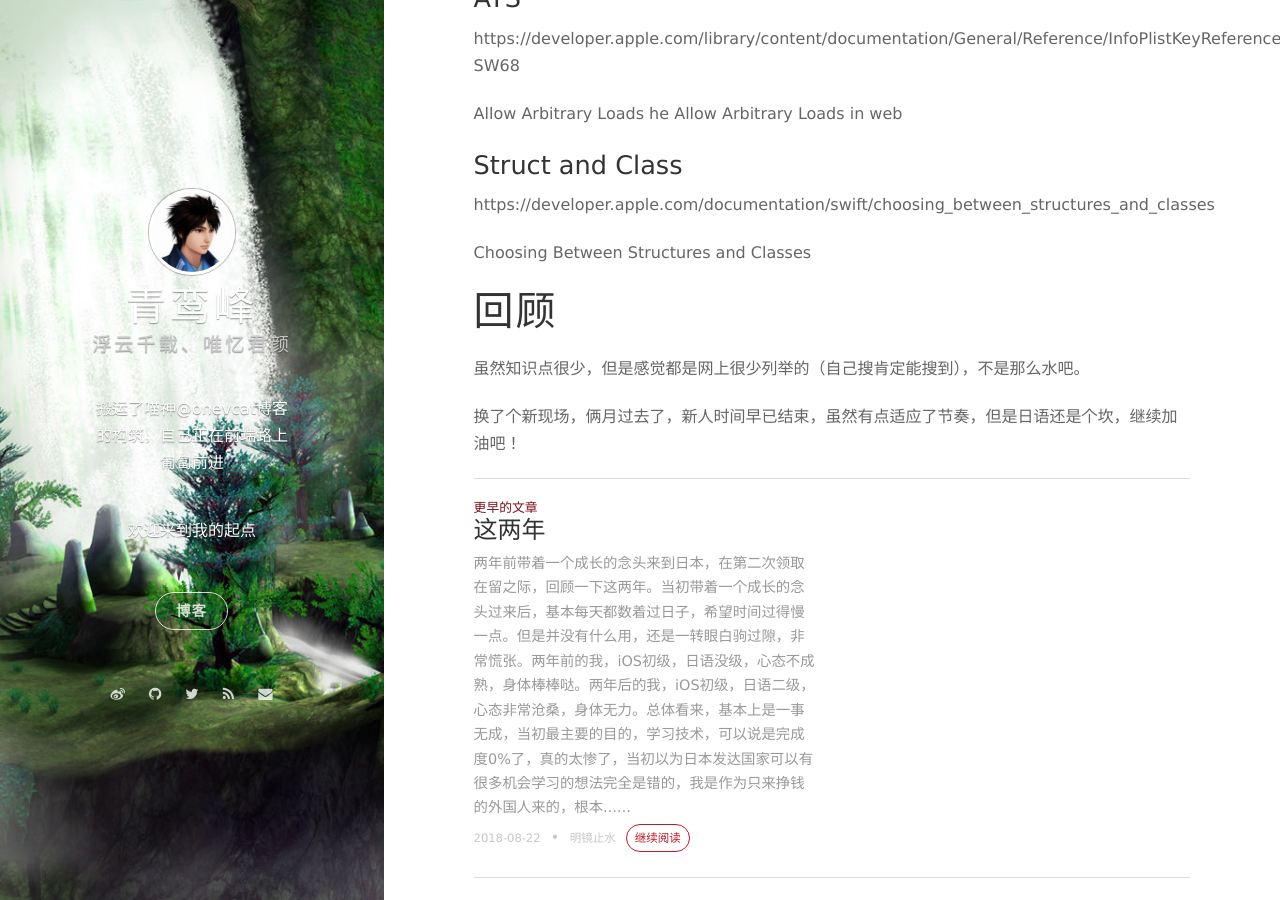
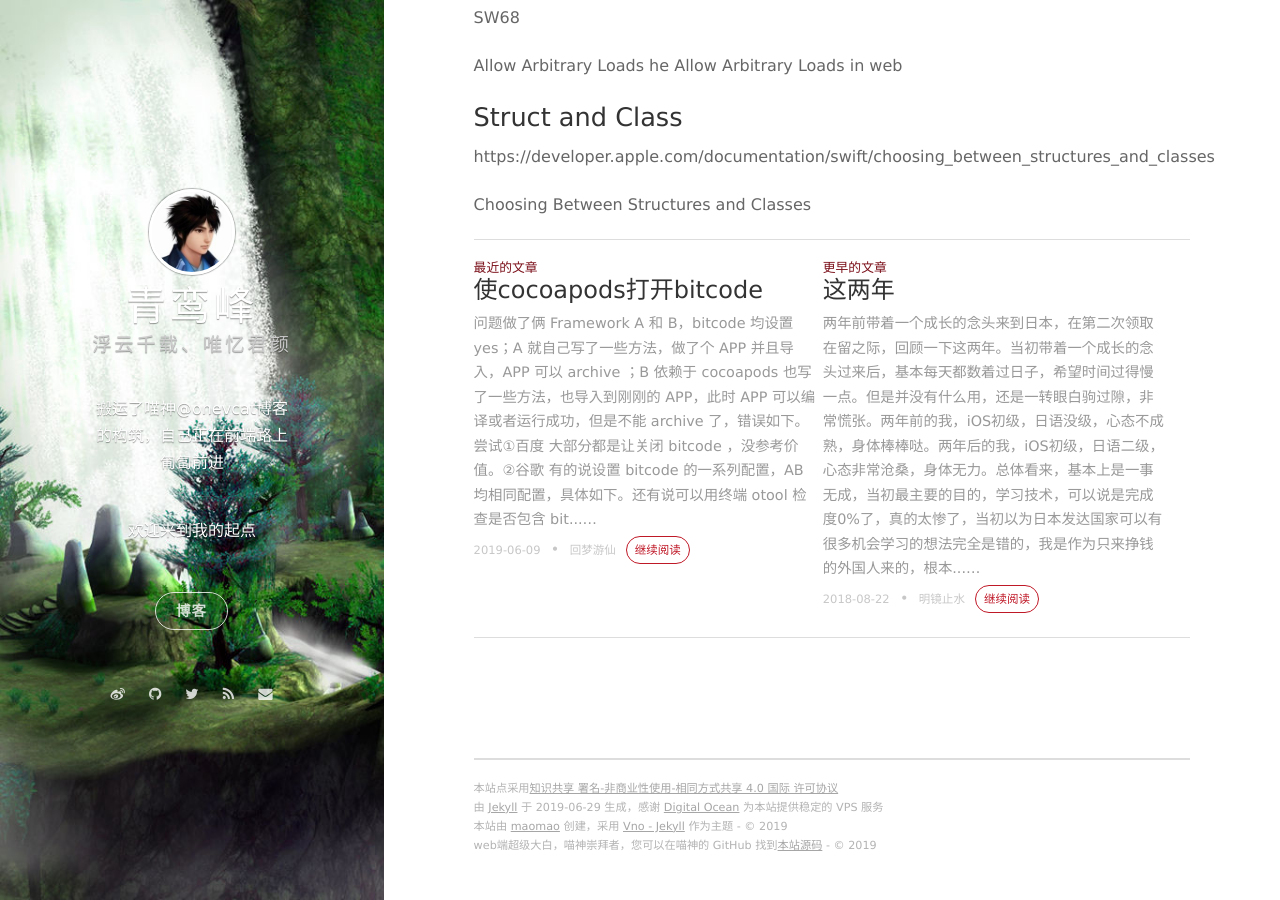
Before and after one commit to MikasaAckerman/mikasaackerman.github.io, a Jekyll site: the page built from _posts/2018-12-06-tipsOfTwoYears.markdown, in a window 1280 px wide and 900 px high, scrolled down 1938 px. Built offline with Jekyll 4.4.1, drawn with Linux system fonts in a browser that asks for light colours; nearby versions of some CDN libraries; comment, search, counter and statistics services are not loaded; some of the changed text lies outside the part shown.

Commit message:
Add cocoapods and bitcode

````diff
--- a/_posts/2018-12-06-tipsOfTwoYears.markdown
+++ b/_posts/2018-12-06-tipsOfTwoYears.markdown
@@ -5,9 +5,7 @@ date: 2018-12-06 22:16:00.000000000 +09:00
 tags: 回梦游仙
 ---
 
-来日本两年多了，一直是一个人开发，新的工作环境也一样，完全没人切磋，感觉进步龟速。。
-
-但是路还是要往前走的，所以现在总结下之前记录的知识点。
+总结下之前记录的知识点。
 
 ### 代码写的 view 如何放入 xib
 ```swift
@@ -92,9 +90,3 @@ Allow Arbitrary Loads he  Allow Arbitrary Loads in web
 https://developer.apple.com/documentation/swift/choosing_between_structures_and_classes
 
 Choosing Between Structures and Classes
-
-
-# 回顾
-虽然知识点很少，但是感觉都是网上很少列举的（自己搜肯定能搜到），不是那么水吧。
-
-换了个新现场，俩月过去了，新人时间早已结束，虽然有点适应了节奏，但是日语还是个坎，继续加油吧！
--- /dev/null
+++ b/_posts/2019-06-09-cocoapodsAndBitcode.markdown
@@ -0,0 +1,63 @@
+---
+layout: post
+title: "使cocoapods打开bitcode"
+date: 2019-06-09 16:16:00.000000000 +09:00
+tags: 回梦游仙
+---
+
+### 问题
+
+做了俩 Framework A 和 B，bitcode 均设置 yes；
+
+A 就自己写了一些方法，做了个 APP 并且导入，APP 可以 archive ；
+
+B 依赖于 cocoapods 也写了一些方法，也导入到刚刚的 APP，此时 APP 可以编译或者运行成功，但是不能 archive 了，错误如下。
+
+![](/assets/images/2019/cocoapodsAndBitcode1.jpeg)
+
+### 尝试
+
+①百度 大部分都是让关闭 bitcode ，没参考价值。
+
+②谷歌 有的说设置 bitcode 的一系列配置，AB 均相同配置，具体如下。
+
+![](/assets/images/2019/cocoapodsAndBitcode2.jpeg)
+
+还有说可以用终端 otool 检查是否包含 bitcode，AB 均测试，结果数量都一样，报错的 B 文件和 A 库里其他文件测试结果也相同，具体如下。
+
+![](/assets/images/2019/cocoapodsAndBitcode3.jpeg)
+
+### 解决
+
+因为 B 库是依赖于 cocoapods 的，所以得给 APP pod install，编译能成功也能运行，但是不能打包。
+
+从这一点思考出可能是因为 cocoapods 编译引起的，赶紧继续搜索，找到以下代码，加入 podfile 里，终于可以打包了，不容易啊。
+
+```
+#bitcode enable
+post_install do |installer|
+  installer.pods_project.targets.each do |target|
+    target.build_configurations.each do |config|
+      config.build_settings['ENABLE_BITCODE'] = 'YES'
+
+      if config.name == 'Release'
+          config.build_settings['BITCODE_GENERATION_MODE'] = 'bitcode'
+      else
+          config.build_settings['BITCODE_GENERATION_MODE'] = 'marker'
+      end
+
+      cflags = config.build_settings['OTHER_CFLAGS'] || ['$(inherited)']
+
+      if config.name == 'Release'
+          cflags << '-fembed-bitcode'
+      else
+          cflags << '-fembed-bitcode-marker'
+      end
+
+      config.build_settings['OTHER_CFLAGS'] = cflags
+    end
+  end
+end
+```
+
+果然给 cocoapods 打开 bitcode 的思路是对的。
````
Also changed, not shown: assets/images/2019/cocoapodsAndBitcode1.jpeg (added), assets/images/2019/cocoapodsAndBitcode2.jpeg (added), assets/images/2019/cocoapodsAndBitcode3.jpeg (added).
